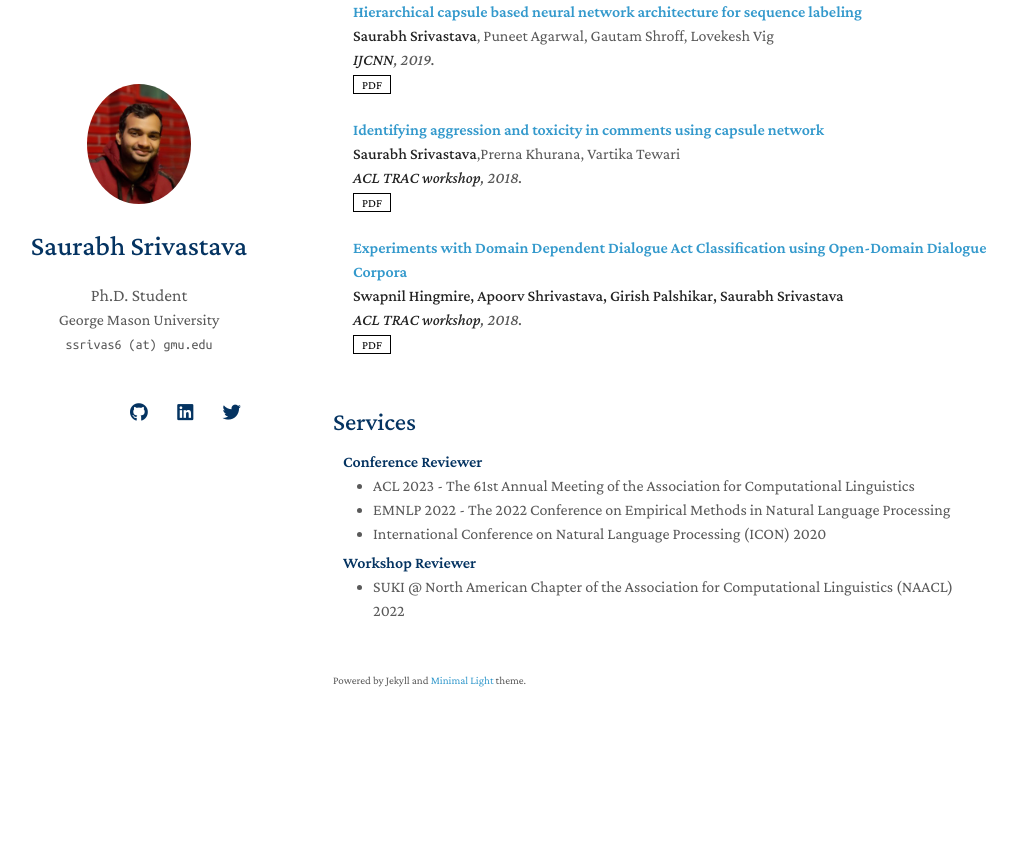
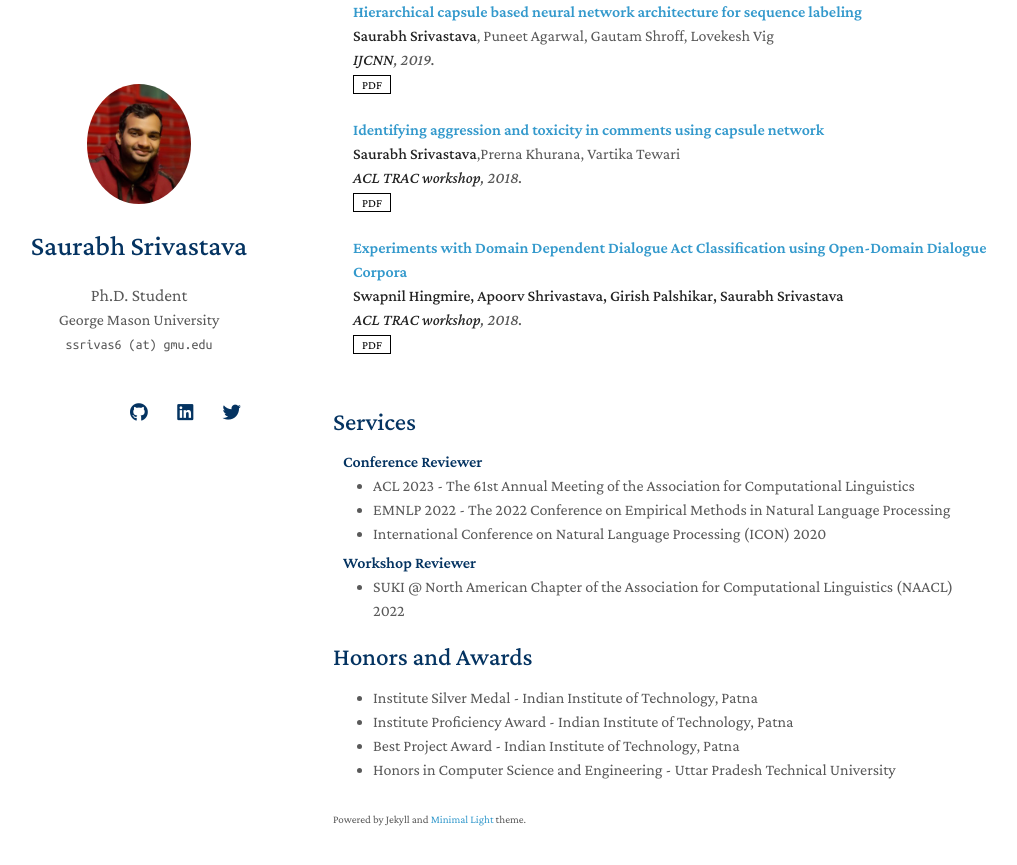
Before and after one commit to salokr/salokr.github.io, a Jekyll site: the page built from index.md, in a window 1280 px wide and 900 px high, scrolled down 1921 px. Shown: the top 865 px of the window, without its empty margins (137-1154 px from the left). Built offline with Jekyll 4.4.1, drawn with Linux system fonts in a browser that asks for light colours; nearby versions of some CDN libraries; a style sheet for code colours, icons or effects is not loaded; our own code applies the rules of GitHub Pages for plain Markdown files; before the commit the page ends 2682 px from its top, so only the background shows below that.

Commit message:
Update index.md

```diff
--- a/index.md
+++ b/index.md
@@ -29,3 +29,5 @@ In my free time, I make music for violin and piano. I enjoy the outdoors, partic
 {% include_relative _includes/publications.md %}
 
 {% include_relative _includes/services.md %}
+
+{% include_relative _includes/honors.md %}
```
